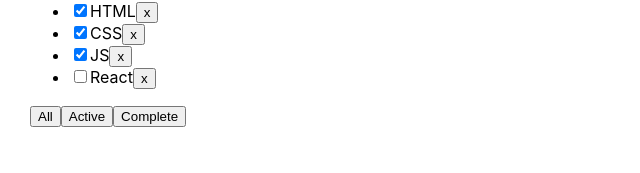
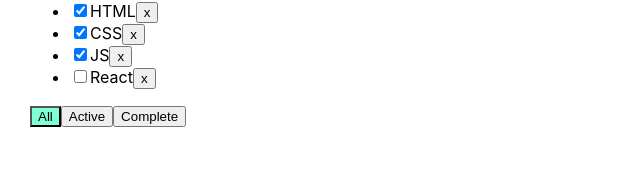
Before and after one commit to IJTINK7/Week, a React (Create React App) app in the folder Monday/todolist-ts/: page / in a window 1280 px wide. Shown: the part 127-300 px from the top of the page, without its empty margins (0-640 px from the left). Built offline with nearby package versions, Linux system fonts and the light colour scheme.

Commit message:
Adding "active-filter" style for active buttons

```diff
--- a/Monday/todolist-ts/src/ToDoList.tsx
+++ b/Monday/todolist-ts/src/ToDoList.tsx
@@ -7,7 +7,8 @@ type PropsType = {
 	removeTask: (taskId: string) => void;
 	changeFilter: (value: FilterValuesType) => void;
 	addTask: (newTaskTitle: string) => void;
-	changeTaskStatus: (taskId: string, isDone: boolean) => void
+	changeTaskStatus: (taskId: string, isDone: boolean) => void;
+	filter: FilterValuesType;
 }
 export type TasksType = {
 	id: string;
@@ -69,12 +70,9 @@ export const ToDoList = (props: PropsType) => {
 				})}
 			</ul>
 			<div>
-				<button onClick={onAllClickHandler}>All
-				</button>
-				<button onClick={onActiveClickHandler}>Active
-				</button>
-				<button onClick={onCompletedClickHandler}>Complete
-				</button>
+				<button className={props.filter === 'all' ? "active-filter" : ""} onClick={onAllClickHandler}>All</button>
+				<button className={props.filter === 'active' ? "active-filter" : ""} onClick={onActiveClickHandler}>Active</button>
+				<button className={props.filter === 'completed' ? "active-filter" : ""} onClick={onCompletedClickHandler}>Complete</button>
 			</div>
 		</div>
 	);
```
